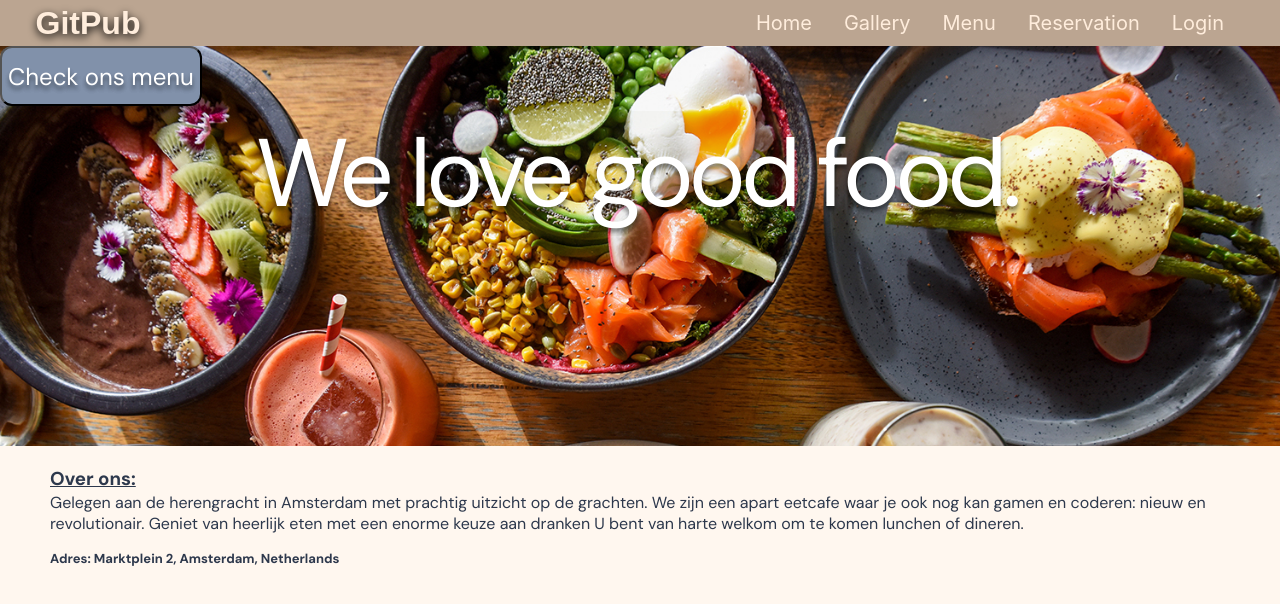
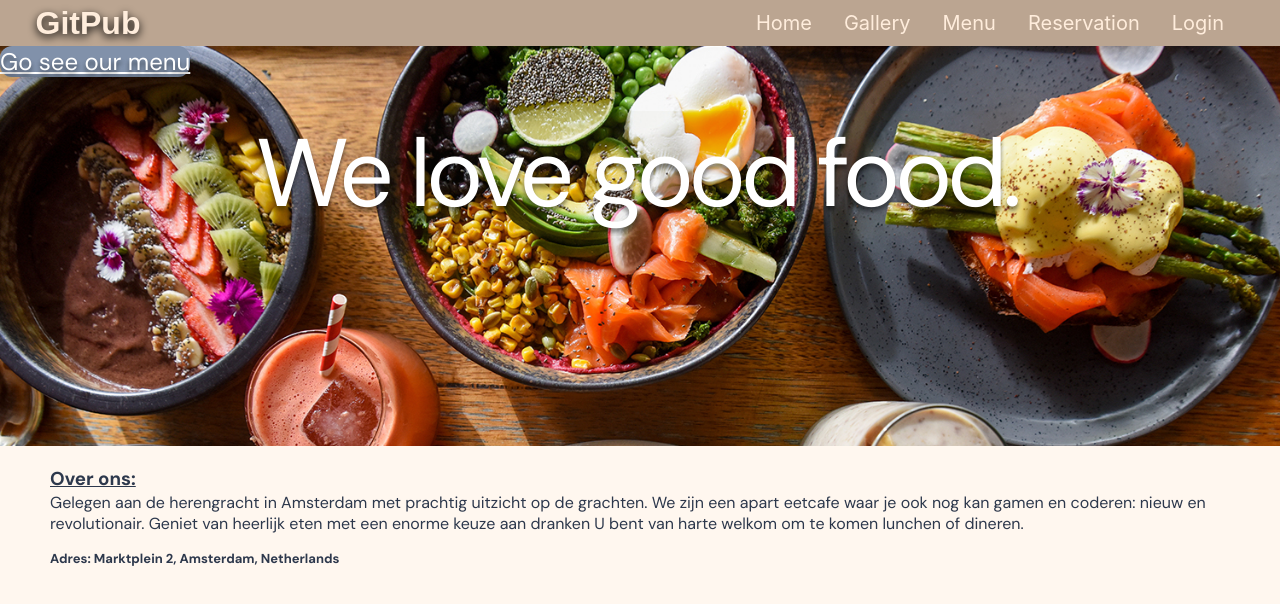
Before and after one commit to DDuijker/dev4-project, a React (Create React App) app in the folder frontend/: page / in a window 1280 px wide. Shown: the top 604 px of the page. Built offline with nearby package versions, Linux system fonts and the light colour scheme; a web font is replaced by a local one.

Commit message:
button naar link

```diff
--- a/frontend/src/pages/home.js
+++ b/frontend/src/pages/home.js
@@ -2,19 +2,13 @@ import React from "react";
 import "../css/home.css"
 import {Link, Route, Routes, useHistory} from 'react-router-dom'
 export default function Home() {
-
-    function changeRouter() {
-        return (
-            <Link to={"http://localhost:3000/menu"}/>
-        )
-    }
 
 
     return (
         <div>
             <div className={"banner"}>
                 <h1 className={"banner--header"}>We love good food.</h1>
-                <button className={"banner--button"} onClick={changeRouter}>Check ons menu</button>
+                <Link className={"banner--button"} to="/menu">Go see our menu</Link>
             </div>
             <div className={"about-us"}>
                 <h3 className={"about-us--header-text"}>Over ons:</h3>
```
